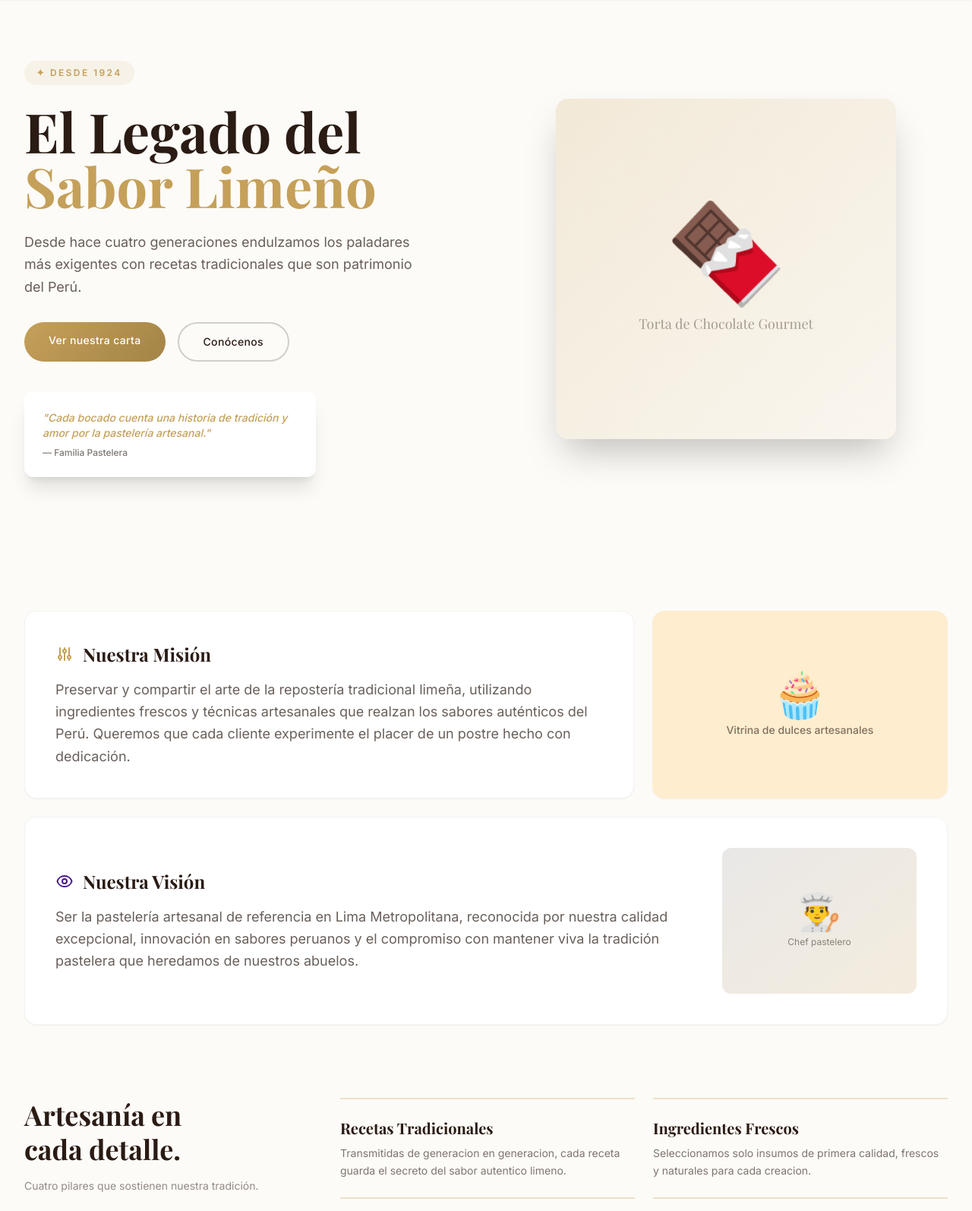
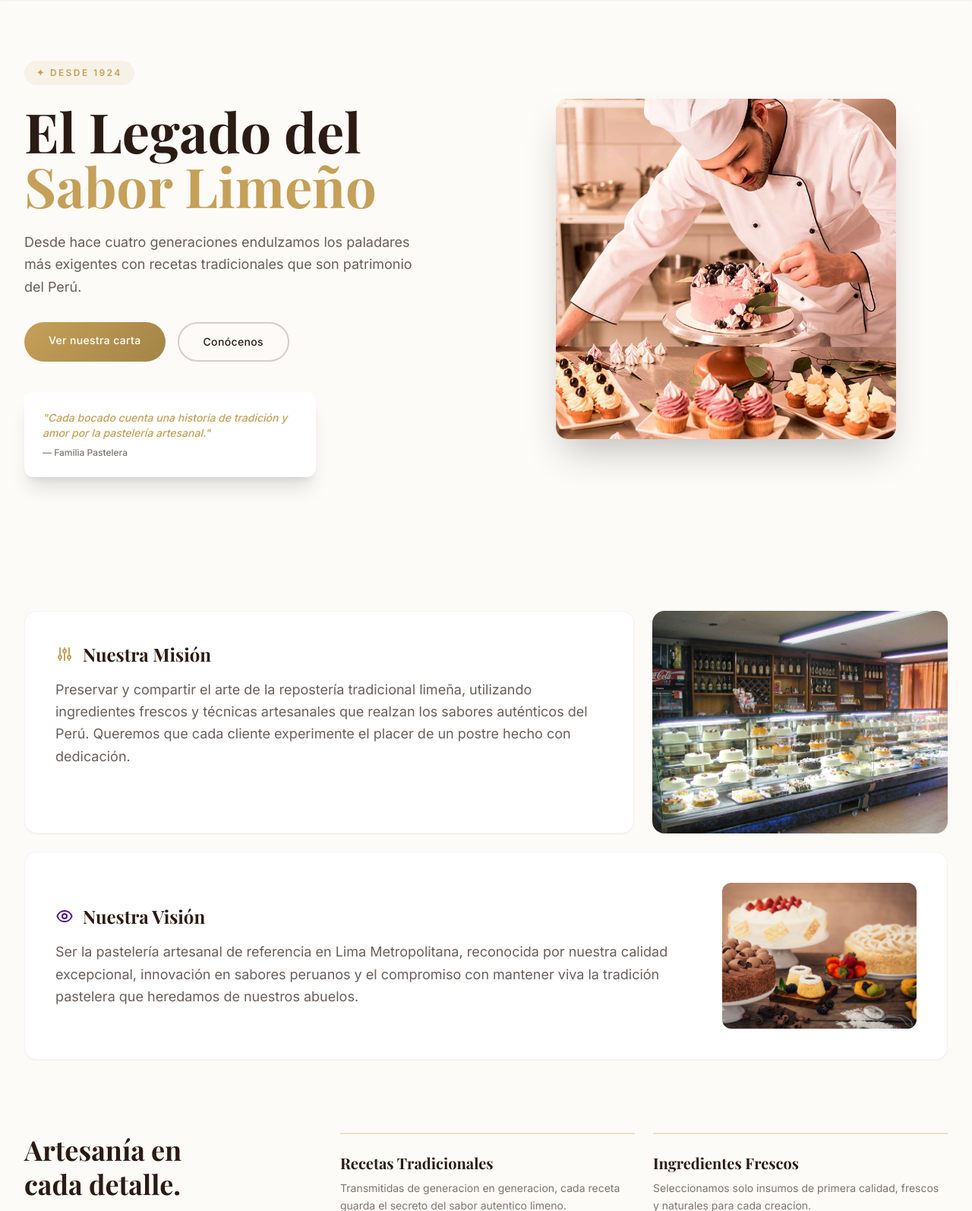
Before and after one commit to BlazeShotS/Tradicion-Dulcera, a PHP site: page / in a window 1280 px wide. Shown: the part 81-1675 px from the top of the page at 76% size. Run offline with PHP 8.4, Linux system fonts and the light colour scheme; data comes from the database, SQL or seed files in the repository; some libraries are stand-ins or nearby versions.

Commit message:
202607211045

```diff
--- a/app/Views/dashboard/cocina.php
+++ b/app/Views/dashboard/cocina.php
@@ -23,7 +23,6 @@ $ocupacion = $ocupacion ?? ($meta_dia > 0 ? min(100, (int) round($delivered_toda
     $modalObservaciones = false;
     require __DIR__ . '/_modal-confirmacion.php';
     ?>
-
     <?php if (count($comandasCocina) > 0): ?>
     <div class="grid grid-cols-1 md:grid-cols-2 xl:grid-cols-3 gap-6 mb-10" role="list">
       <?php foreach ($comandasCocina as $comanda): ?>
--- a/app/Views/home/index.php
+++ b/app/Views/home/index.php
@@ -32,10 +32,7 @@
 
     <div class="relative flex justify-center">
       <div class="w-full max-w-md aspect-square rounded-2xl bg-gradient-to-br from-[#C5A059]/20 to-[#C5A059]/5 flex items-center justify-center overflow-hidden shadow-2xl">
-        <div class="text-center p-8">
-          <span class="text-9xl">🍫</span>
-          <p class="text-[#2A1B14]/40 font-serif text-lg mt-4">Torta de Chocolate Gourmet</p>
-        </div>
+        <img src="<?= url('/assets/images/ImagenInicio.jpg') ?>" alt="Pastelería Tradición Dulcera" class="w-full h-full object-cover" />
       </div>
     </div>
 
@@ -60,10 +57,7 @@
     </div>
 
     <div class="bg-[#FECD70]/30 rounded-2xl overflow-hidden flex items-center justify-center min-h-[200px] shadow-sm">
-      <div class="text-center p-6">
-        <span class="text-6xl">🧁</span>
-        <p class="text-[#2A1B14]/60 text-sm mt-2 font-medium">Vitrina de dulces artesanales</p>
-      </div>
+      <img src="<?= url('/assets/images/Mision.jfif') ?>" alt="Nuestra misión" class="w-full h-full object-cover" />
     </div>
 
   </div>
@@ -81,11 +75,8 @@
         Ser la pastelería artesanal de referencia en Lima Metropolitana, reconocida por nuestra calidad excepcional, innovación en sabores peruanos y el compromiso con mantener viva la tradición pastelera que heredamos de nuestros abuelos.
       </p>
     </div>
-    <div class="flex-shrink-0 w-full lg:w-64 h-48 rounded-xl bg-gradient-to-br from-[#2A1B14]/10 to-[#C5A059]/20 flex items-center justify-center">
-      <div class="text-center">
-        <span class="text-5xl">👨‍🍳</span>
-        <p class="text-[#2A1B14]/50 text-xs mt-2">Chef pastelero</p>
-      </div>
+    <div class="flex-shrink-0 w-full lg:w-64 h-48 rounded-xl bg-gradient-to-br from-[#2A1B14]/10 to-[#C5A059]/20 flex items-center justify-center overflow-hidden">
+      <img src="<?= url('/assets/images/Vision.jfif') ?>" alt="Nuestra visión" class="w-full h-full object-cover" />
     </div>
   </div>
 
```
Also changed, not shown: app/Views/auth/login.php (+2 -5 lines), app/Views/auth/register.php (+2 -5 lines), assets/images/ImagenInicio.jpg (added), assets/images/Mision.jfif (added), assets/images/Vision.jfif (added), assets/images/home-hero-pastel.svg (added), assets/images/login-pastel.svg (added), assets/images/login.avif (added), assets/images/register-pastel.svg (added), assets/images/registro.avif (added).
